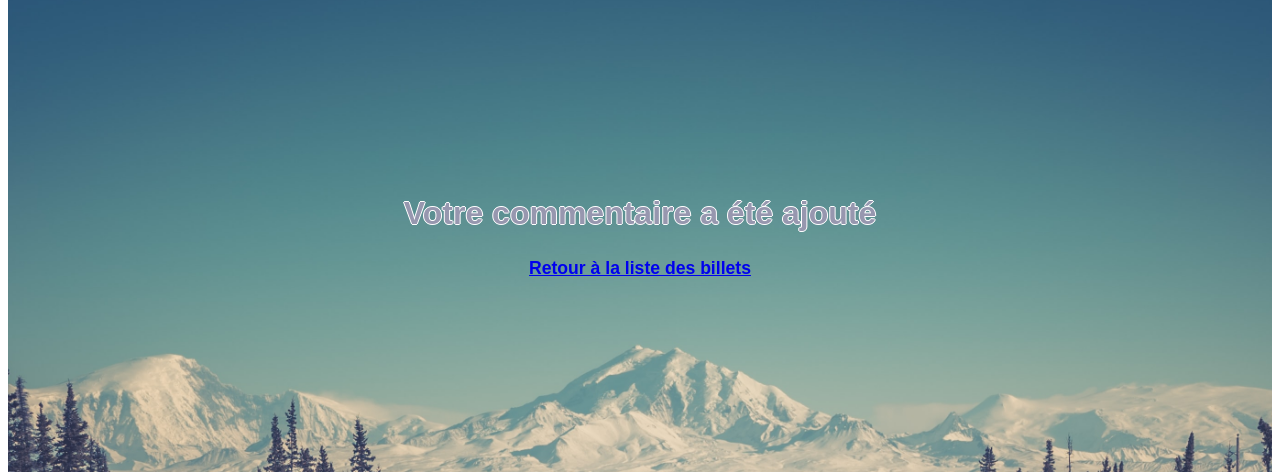
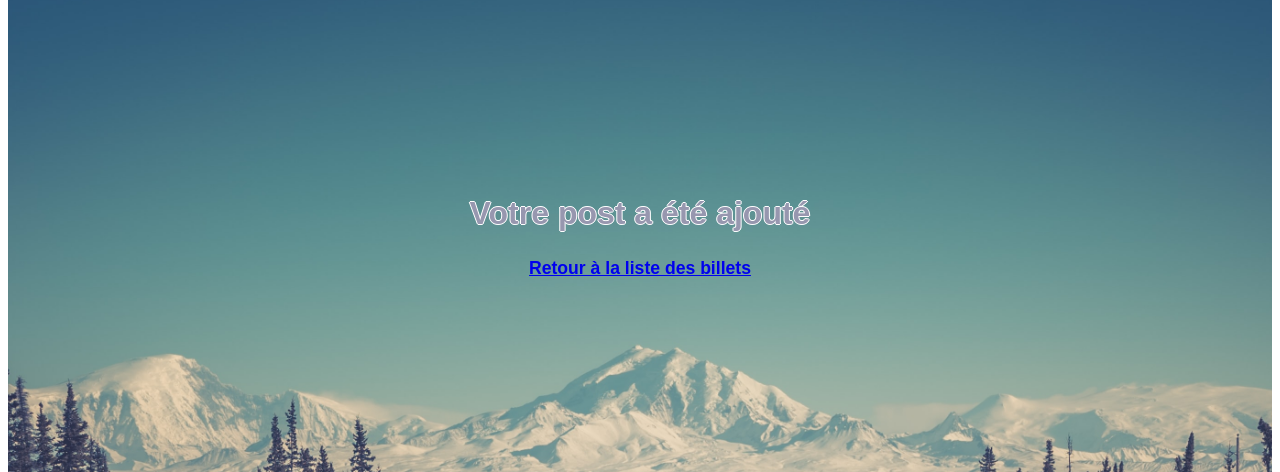
Before and after one commit to vivianesc/openclassrooms-dwj-projet-4, a PHP site: page /views/commentView.php in a window 1280 px wide. Shown: the part 132-604 px from the top of the page. Run offline with PHP 8.4, Linux system fonts and the light colour scheme; some libraries are stand-ins or nearby versions; some web fonts are replaced.

Commit message:
ajout require commentView

```diff
--- a/pages/comment.php
+++ b/pages/comment.php
@@ -3,7 +3,7 @@ require('../models/postComment.php');
 
 if (isset($_GET['billet']) && $_GET['billet'] > 0) {
   $comment = postComment($_GET['billet'], $_POST['pseudo'], $_POST['comment']);
-  //require('../views/commentView.php');
+  require('../views/commentView.php');
 } else {
   echo 'Erreur : aucun commentaire envoyé';
 }
--- a/style.css
+++ b/style.css
@@ -167,6 +167,7 @@ legend
     flex-direction: column;
     justify-content: center;
     align-items: center;
+    padding-bottom: 120px;
 }
 .cpanel ul
 {
@@ -269,6 +270,7 @@ header nav a:hover
     background: white 50%;
     padding: 50px;
     text-align: center;
+    padding-bottom: 120px;
 }
 .formulaire
 {
--- a/views/commentView.php
+++ b/views/commentView.php
@@ -4,9 +4,8 @@
 
 <section id="introduction_administration">
     <div class="heading_description">
-        <h2>Votre commentaire a été ajouté</h2>
+        <h2>Votre post a été ajouté</h2>
         <h3><a href="../pages/index.php">Retour à la liste des billets</a></h3>
-
     </div>
 
 </section>
```
